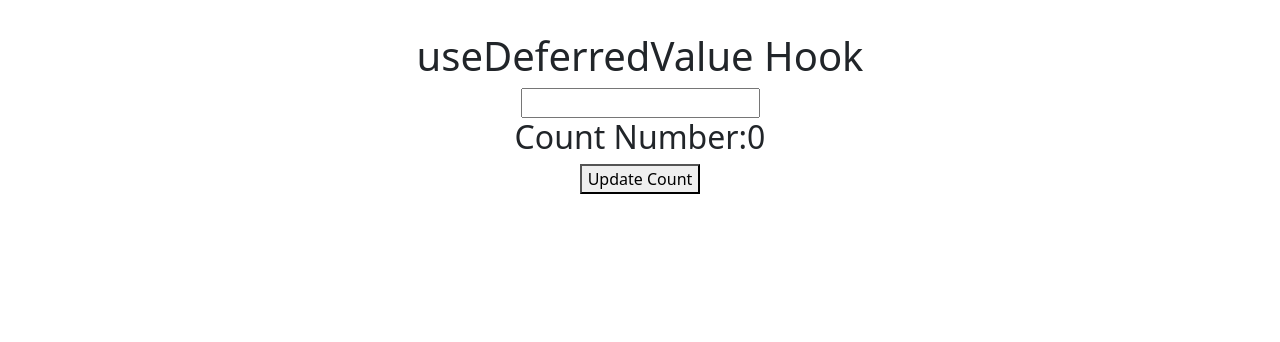
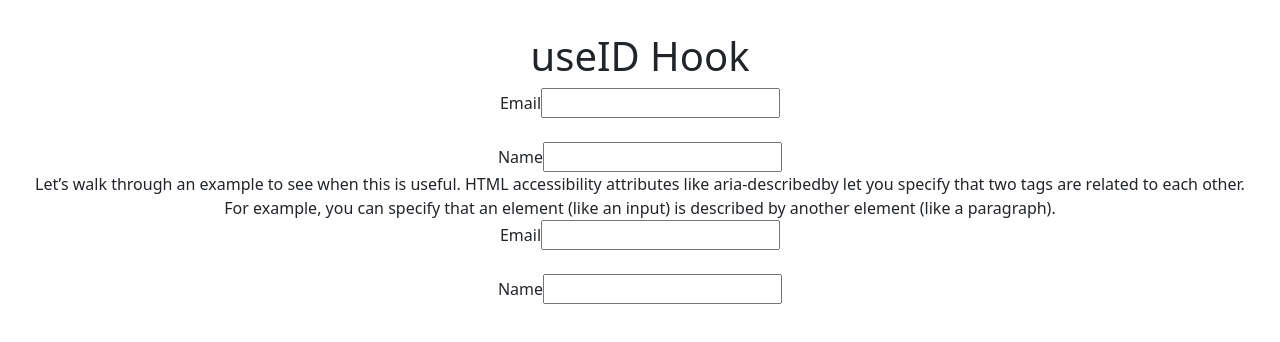
Before and after one commit to codes4education/reactjs_tutorials, a React (Create React App) app: page / in a window 1280 px wide. Shown: the top 342 px of the page. Built offline with nearby package versions, Linux system fonts and the light colour scheme.

Commit message:
use ID Hook

```diff
--- a/src/App.js
+++ b/src/App.js
@@ -1,33 +1,24 @@
-import React, { useState, useEffect, useDeferredValue } from "react";
+import React from "react";
 import "./App.css";
-import List from "./List";
+import Email from "./Email";
 
 function App() {
-  const [input, setInput] = useState();
-
-  const handleChange = (e) => {
-    setInput(e.target.value);
-  };
-
-  // Example 2
-  const [count, setCount] = useState(0);
-  const deferredValue = useDeferredValue(count);
-
-  useEffect(() => {
-    console.log(`Count: ${count} \nDeferred: ${deferredValue}`);
-  });
-
   return (
     <div className="App">
-      <h1>useDeferredValue Hook</h1>
+      <h1>useID Hook</h1>
 
       {/* Example 1 */}
-      <input type="text" value={input} onChange={handleChange} />
-      <List input={input} />
+      <Email />
 
-      {/* Example 2 */}
-      <h2>Count Number:{count}</h2>
-      <button onClick={() => setCount(count + 1)}>Update Count</button>
+      <article>
+        Let’s walk through an example to see when this is useful. HTML
+        accessibility attributes like aria-describedby let you specify that two
+        tags are related to each other. For example, you can specify that an
+        element (like an input) is described by another element (like a
+        paragraph).
+      </article>
+
+      <Email />
     </div>
   );
 }
--- /dev/null
+++ b/src/Email.js
@@ -0,0 +1,22 @@
+import React, { useId } from "react";
+
+function Email() {
+  //   const id = Math.random();
+
+  const id = useId();
+
+  return (
+    <>
+      <label htmlFor={`${id}-email`}>Email</label>
+      <input type="text" id={`${id}-email`} autoComplete="off" />
+
+      <br />
+      <br />
+
+      <label htmlFor={`${id}-name`}>Name</label>
+      <input type="text" id={`${id}-name`} autoComplete="off" />
+    </>
+  );
+}
+
+export default Email;
--- a/src/List.js
+++ /dev/null
@@ -1,20 +0,0 @@
-import { useMemo, useDeferredValue, useEffect } from "react";
-
-export default function List({ input }) {
-  const DataSize = 5000;
-  const deferredInput = useDeferredValue(input);
-
-  const list = useMemo(() => {
-    const a = [];
-    for (let i = 0; i < DataSize; i++) {
-      a.push(<div key={i}>{deferredInput}</div>);
-    }
-    return a;
-  }, [deferredInput]);
-
-  useEffect(() => {
-    console.log(`Input: ${input} \nDeferred: ${deferredInput}`);
-  });
-
-  return list;
-}
```
